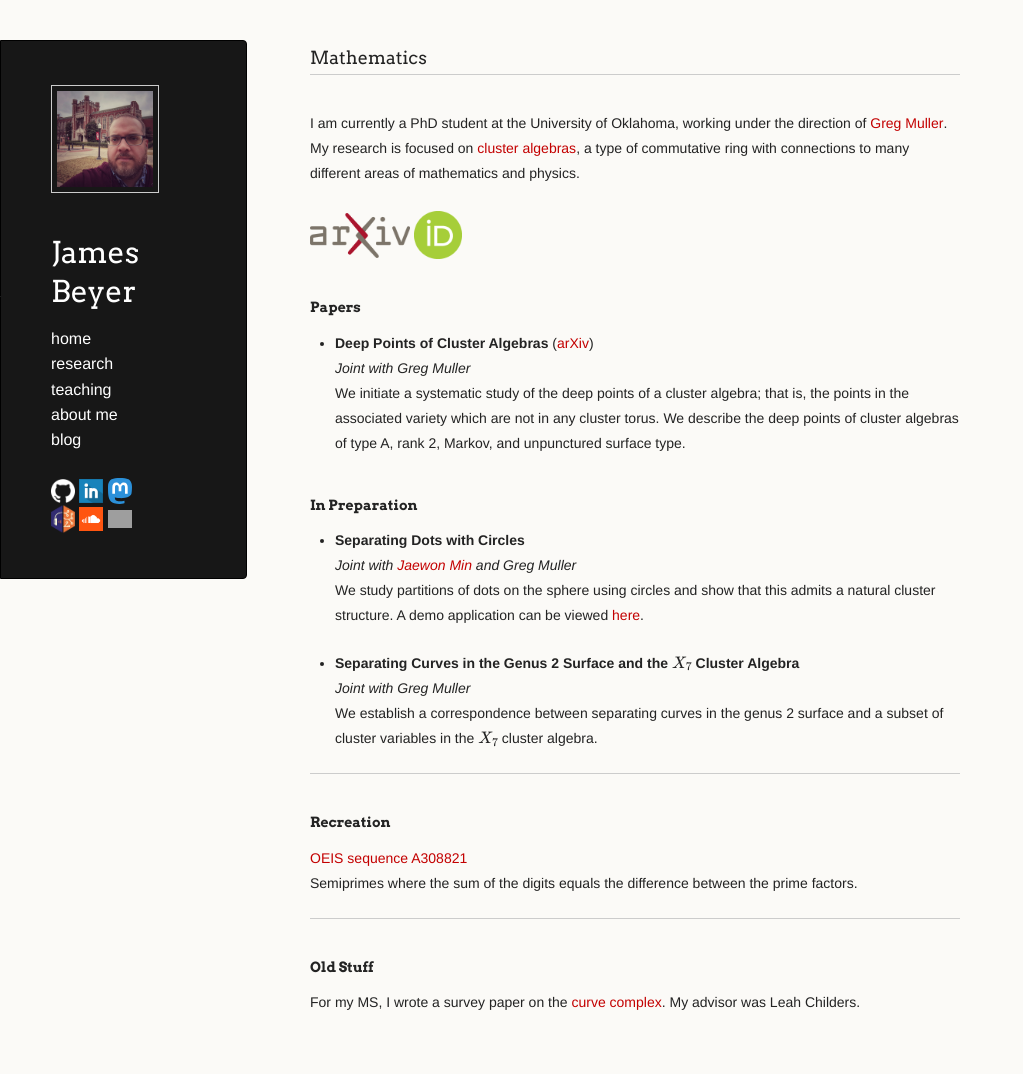
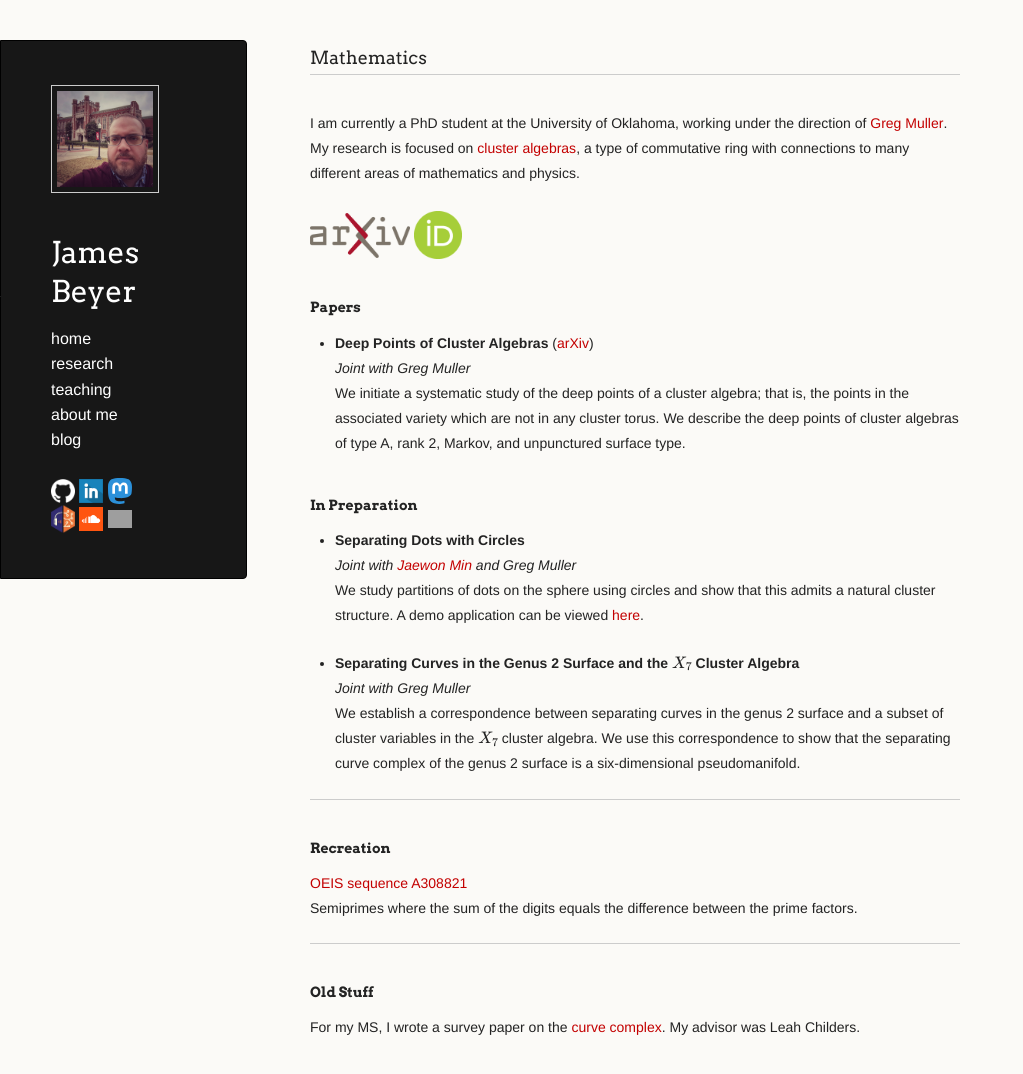
Before and after one commit to jebeyer/jebeyer.github.io, a Jekyll site: the page built from research.md, in a window 1280 px wide and 1113 px high. Shown: the top 1074 px of the window, without its empty margins (0-1023 px from the left). Built offline with Jekyll 4.4.1, drawn with Linux system fonts in a browser that asks for light colours; formulas are drawn with MathJax 3; a script that is not in the unit is left out; our own code applies the rules of GitHub Pages for plain Markdown files; grey boxes are pictures that could not be loaded.

Commit message:
Update research.md
elaborated on in prep

```diff
--- a/research.md
+++ b/research.md
@@ -29,7 +29,7 @@ I am currently a PhD student at the University of Oklahoma, working under the di
 
 * **Separating Curves in the Genus 2 Surface and the \\( X_7 \\) Cluster Algebra** <br/>
    *Joint with Greg Muller* <br/>
-   We establish a correspondence between separating curves in the genus 2 surface and a subset of cluster variables in the \\( X_7 \\) cluster algebra.
+   We establish a correspondence between separating curves in the genus 2 surface and a subset of cluster variables in the \\( X_7 \\) cluster algebra. We use this correspondence to show that the separating curve complex of the genus 2 surface is a six-dimensional pseudomanifold.
 
 ---
 
```
